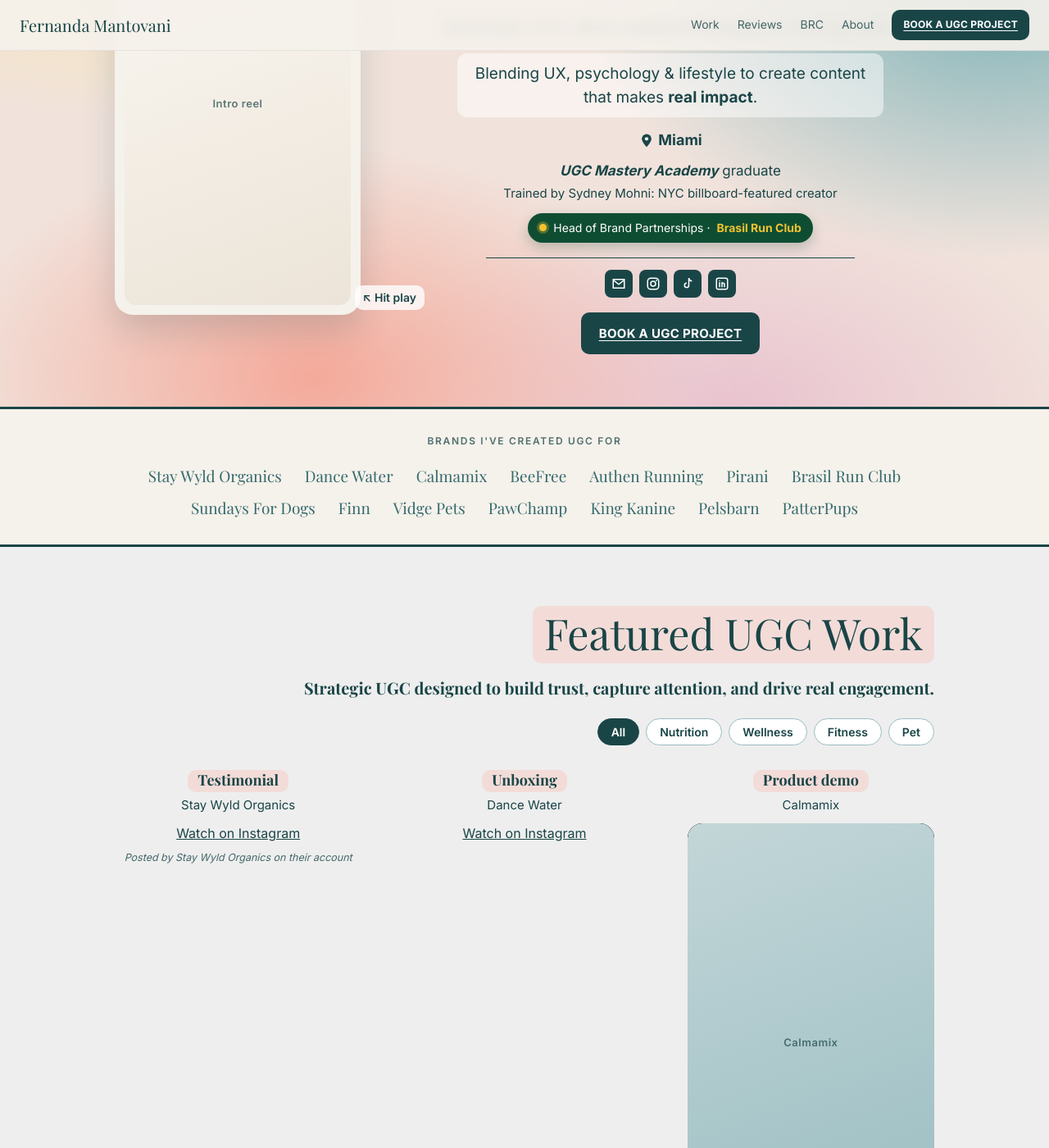
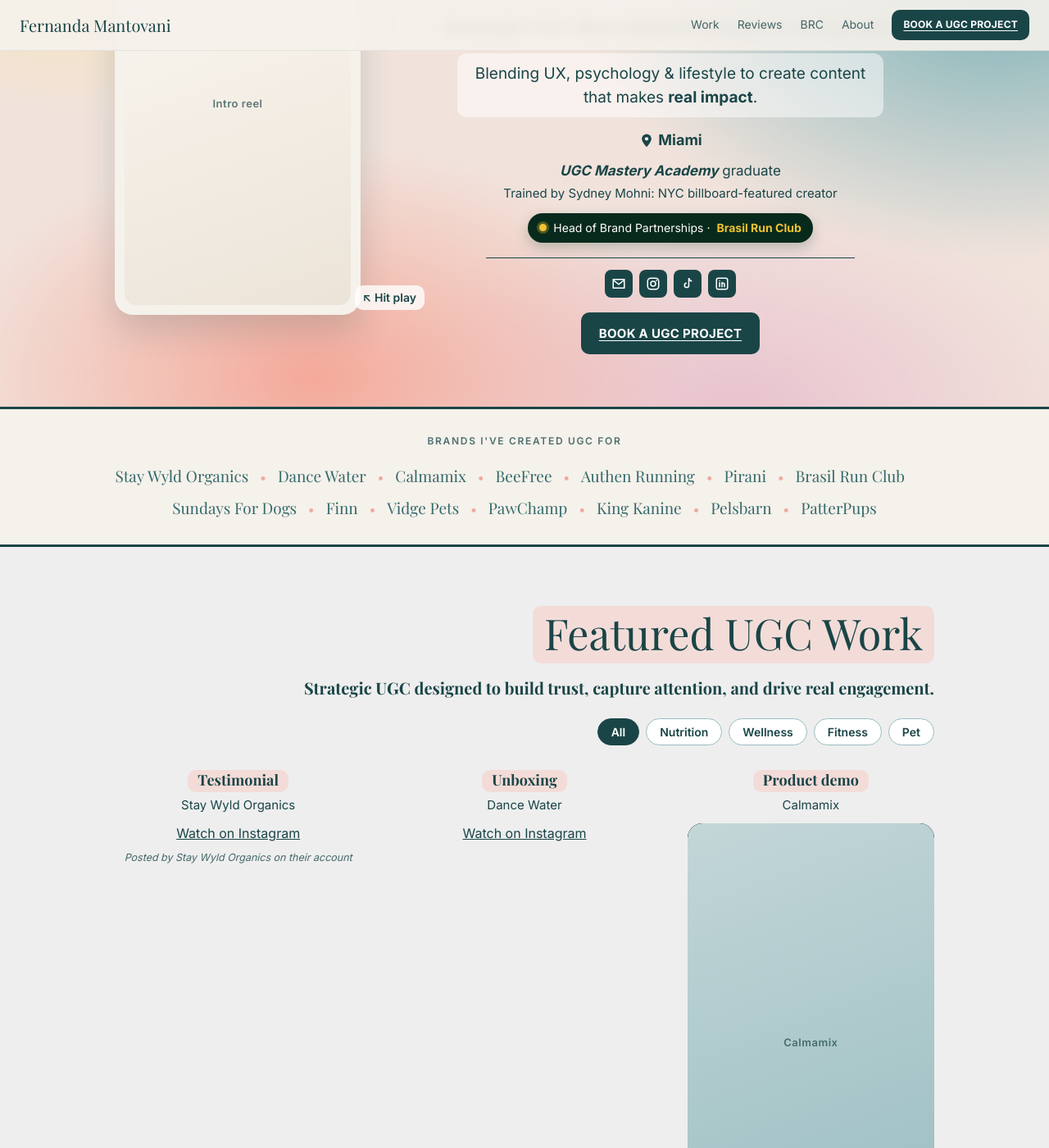
Before and after one commit to mantovaninanda/letsfdoit, a Jekyll site: the page built from index.html, in a window 1280 px wide and 1400 px high, scrolled down 297 px. Shown: the whole window at 82% size. Built offline with Jekyll 4.4.1, drawn with Linux system fonts in a browser that asks for light colours; some web fonts are replaced; a script that is not in the unit is left out.

Commit message:
Add dot separators to the logo wall and darken the BRC section
Dots hide at the end of each wrapped line. BRC greens deepened and the
yellow glow toned down at Fernanda's request.

```diff
--- a/assets/css/main.css
+++ b/assets/css/main.css
@@ -95,7 +95,9 @@ h1, h2, h3 { font-family: var(--serif); font-weight: 400; margin: 0; }
 
 /* ---------- clients ---------- */
 .clients { background: var(--cream); padding: 30px 20px; border-top: 3px solid var(--teal-900); }
-.logo-wall { list-style: none; margin: 0 auto; padding: 0; max-width: 1040px; display: flex; flex-wrap: wrap; justify-content: center; gap: 10px 28px; }
+.logo-wall { list-style: none; margin: 0 auto; padding: 0; max-width: 1040px; display: flex; flex-wrap: wrap; justify-content: center; gap: 10px 0; }
+.logo-wall li:not(:last-child)::after { content: "•"; color: var(--blush); margin: 0 14px; font-size: .9em; }
+.logo-wall li.row-end::after { visibility: hidden; }
 .logo-wall li { font-family: var(--serif); font-size: 19px; color: var(--teal-700); white-space: nowrap; }
 .logo-wall img { height: 34px; width: auto; filter: grayscale(1); opacity: .8; }
 
@@ -146,13 +148,13 @@ h1, h2, h3 { font-family: var(--serif); font-weight: 400; margin: 0; }
 .quote figcaption { font-size: 14px; }
 
 /* ---------- brasil run club highlight ---------- */
-:root { --brc-green: #0f4d33; --brc-green-2: #17633f; --brc-yellow: #f2c230; }
+:root { --brc-green: #082a1c; --brc-green-2: #0d3a27; --brc-yellow: #f2c230; }
 .brc-badge { display: inline-flex; align-items: center; gap: 8px; margin: 12px auto 0; padding: 7px 14px; border-radius: 999px;
              background: var(--brc-green); color: #fff; text-decoration: none; font-size: 14px; box-shadow: 0 6px 16px rgba(15, 77, 51, .25); }
 .brc-badge strong { color: var(--brc-yellow); }
 .brc-dot { width: 9px; height: 9px; border-radius: 50%; background: var(--brc-yellow); box-shadow: 0 0 0 3px rgba(242, 194, 48, .3); }
 .brc { color: #fff; border-top-color: var(--brc-yellow);
-       background: radial-gradient(60% 80% at 100% 0%, rgba(242, 194, 48, .22), transparent 60%),
+       background: radial-gradient(60% 80% at 100% 0%, rgba(242, 194, 48, .10), transparent 60%),
                    linear-gradient(135deg, var(--brc-green) 0%, var(--brc-green-2) 100%); }
 .brc-grid { display: grid; grid-template-columns: 1.3fr 1fr; gap: 48px; align-items: center; }
 .brc-eyebrow { text-transform: uppercase; letter-spacing: .16em; font-size: 12px; font-weight: 700; color: var(--brc-yellow); margin: 0 0 10px; }
@@ -164,7 +166,7 @@ h1, h2, h3 { font-family: var(--serif); font-weight: 400; margin: 0; }
 .btn-brc:hover { background: #ffd451; }
 .brc-link { font-weight: 600; font-size: 15px; color: #fff; }
 .brc-stats { list-style: none; margin: 0; padding: 0; display: grid; grid-template-columns: 1fr 1fr; gap: 14px; }
-.brc-stats li { background: rgba(255, 255, 255, .08); border: 1px solid rgba(242, 194, 48, .35); border-radius: 14px; padding: 18px 16px; }
+.brc-stats li { background: rgba(255, 255, 255, .05); border: 1px solid rgba(242, 194, 48, .35); border-radius: 14px; padding: 18px 16px; }
 .brc-stats strong { display: block; font-family: var(--serif); font-size: 34px; color: var(--brc-yellow); line-height: 1.1; }
 .brc-stats span { font-size: 14px; opacity: .9; }
 
--- a/assets/js/main.js
+++ b/assets/js/main.js
@@ -23,3 +23,18 @@
     document.querySelectorAll('video').forEach(function (v) { if (v !== e.target) v.pause(); });
   }, true);
 })();
+
+// Logo wall: hide the separator dot on the last brand of each wrapped line.
+(function () {
+  var items = document.querySelectorAll('.logo-wall li');
+  if (!items.length) return;
+  function mark() {
+    items.forEach(function (li, i) {
+      var next = items[i + 1];
+      li.classList.toggle('row-end', !!next && next.offsetTop > li.offsetTop);
+    });
+  }
+  mark();
+  window.addEventListener('resize', mark);
+  if (document.fonts && document.fonts.ready) document.fonts.ready.then(mark);
+})();
```
